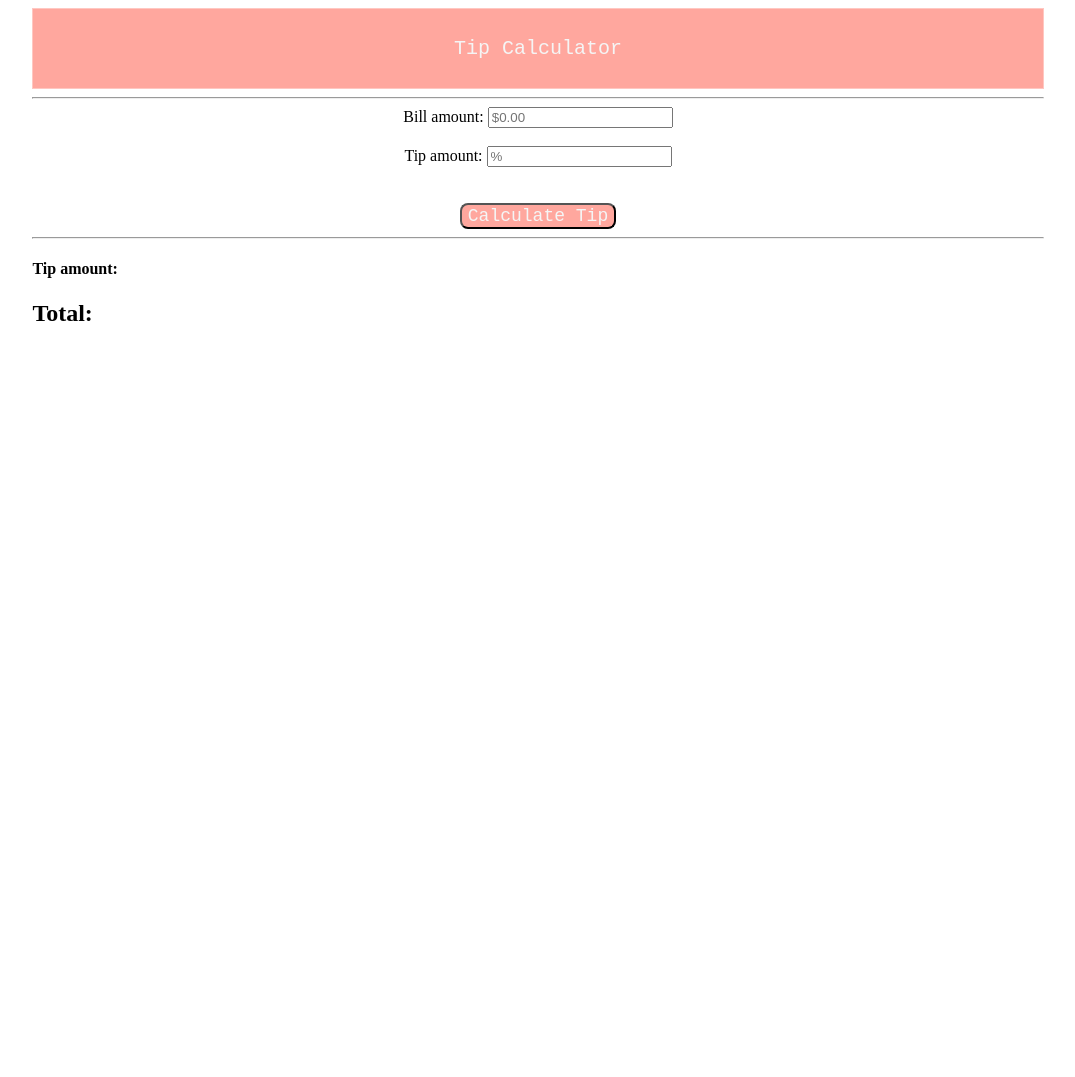
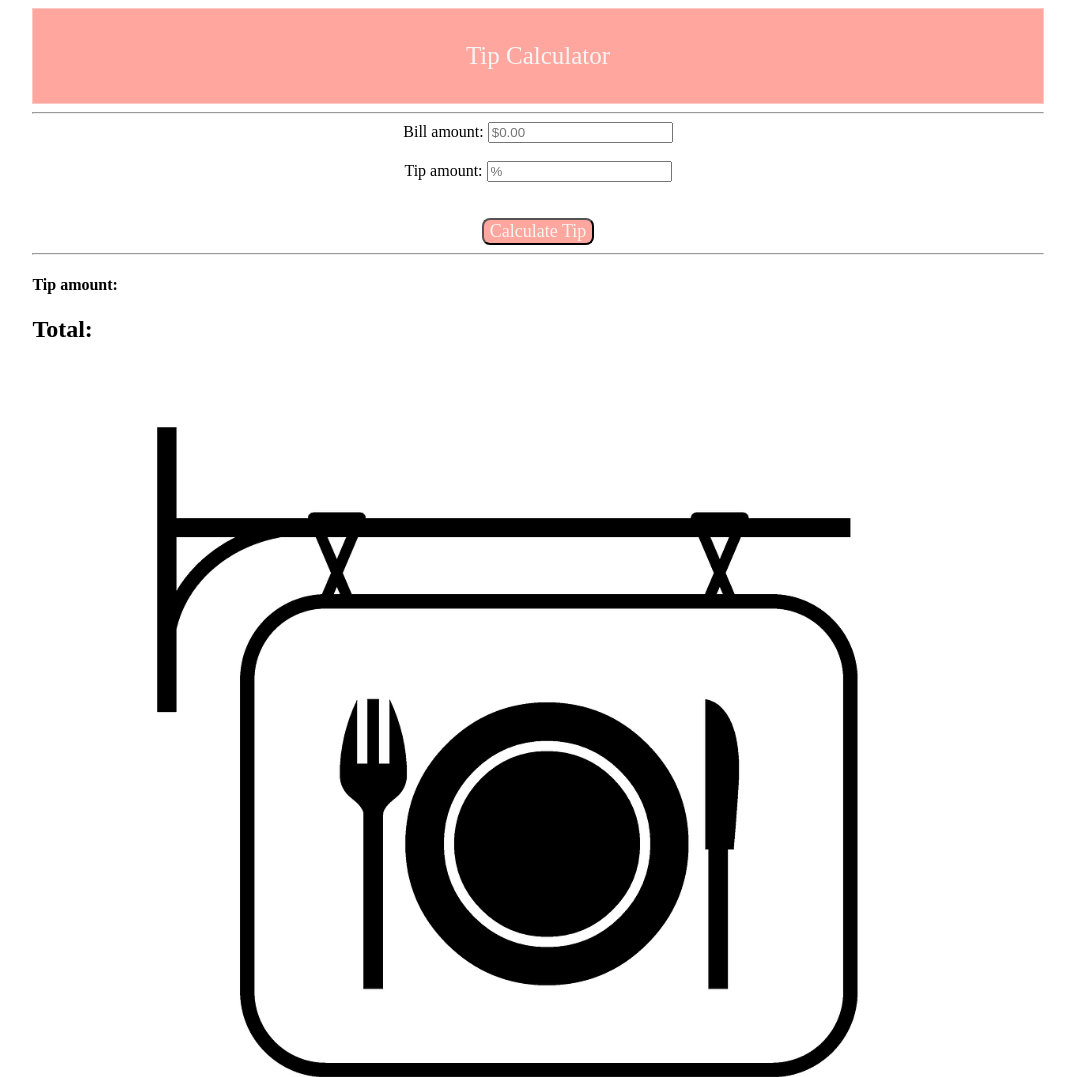
Before and after one commit to fcamacho8/Tip-Calculator, a plain HTML site: page index.html in a window 1280 px wide. Shown: the top 1077 px of the page, without its empty margins (102-1177 px from the left). Before the commit the page ends 800 px from the top, so only its background shows below. Drawn offline with Linux system fonts and the light colour scheme.

Commit message:
Added a png image

```diff
--- a/index.html
+++ b/index.html
@@ -29,11 +29,16 @@
 
         </div>
         <hr>
-        <div>
+        <div class="row">
             <h4>Tip amount: <span id="tip-amount"></span></h4>
             <h2>Total: <span id="new-total"></span></h2>
             <br><br>
         </div>
+        <div class="row">
+            <img src="./restaurant-895428_1280.png" alt="pic" class="responsiveImg">
+            <hr>
+        </div>
+
 
     </div>
 
--- a/style.css
+++ b/style.css
@@ -3,13 +3,14 @@
     width: 80%;
   }
 header{
-    font-family: monospace;
+    font-family:serif;
     color:whitesmoke;
     text-align: center;
     font-size: 20px;
     background-color: rgb(255, 167, 158);
     padding: 8px;
     border:1px solid rgb(255, 199, 193) ;
+    font-size: 25px;
 }
 .inputs{
     text-align: center;
@@ -21,5 +22,13 @@ button {
     font-size: 18px;
     cursor: pointer;
     color: whitesmoke;
-    font-family: monospace;
+    font-family: serif;
   }
+
+  .responsiveImg {
+    max-width: 100%;
+    height: auto;
+    display: block;
+    margin-left: auto;
+    margin-right: auto;
+  }
```
Also changed, not shown: restaurant-895428_1280.png (added).
